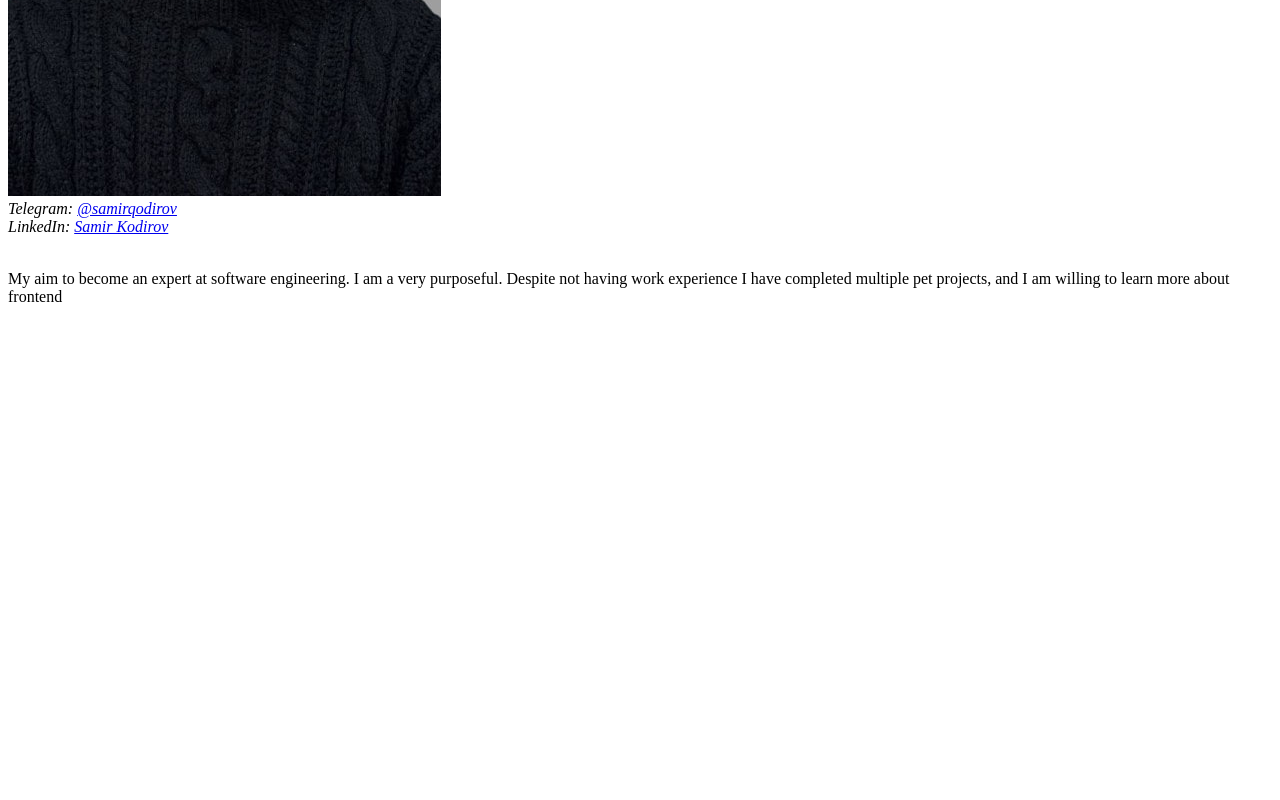
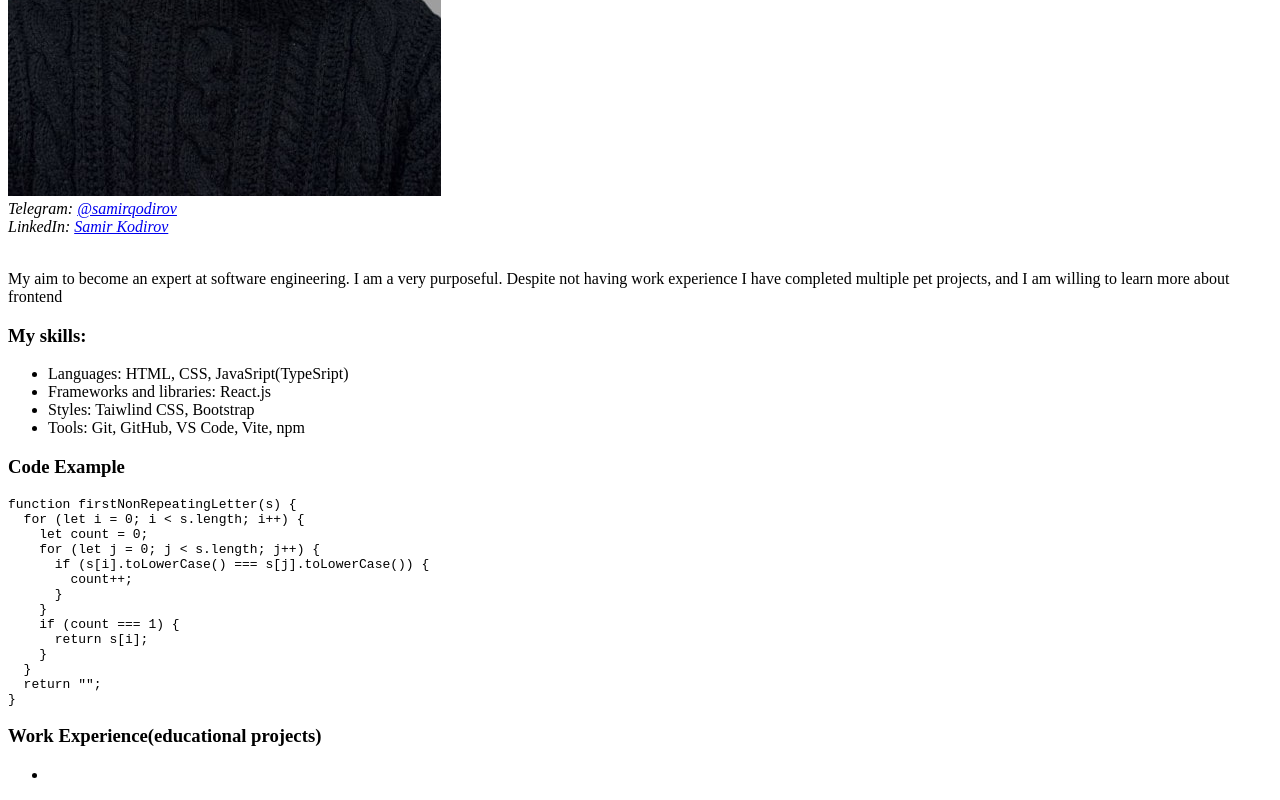
Before and after one commit to Kodirov2samir/rsschool-cv, a plain HTML site: page index.html in a window 1280 px wide. Shown: the part 497-1297 px from the top of the page. Before the commit the page ends 819 px from the top, so only its background shows below. Drawn offline with Linux system fonts and the light colour scheme.

Commit message:
feat: add skills section and code example

```diff
--- a/index.html
+++ b/index.html
@@ -33,5 +33,32 @@
       purposeful. Despite not having work experience I have completed multiple
       pet projects, and I am willing to learn more about frontend
     </p>
+    <h3>My skills:</h3>
+    <ul>
+      <li>Languages: HTML, CSS, JavaSript(TypeSript)</li>
+      <li>Frameworks and libraries: React.js</li>
+      <li>Styles: Taiwlind CSS, Bootstrap</li>
+      <li>Tools: Git, GitHub, VS Code, Vite, npm</li>
+    </ul>
+    <h3>Code Example</h3>
+    <pre><code>function firstNonRepeatingLetter(s) {
+  for (let i = 0; i &lt; s.length; i++) {
+    let count = 0;
+    for (let j = 0; j &lt; s.length; j++) {
+      if (s[i].toLowerCase() === s[j].toLowerCase()) {
+        count++;
+      }
+    }
+    if (count === 1) {
+      return s[i];
+    }
+  }
+  return "";
+}</code></pre>
+
+    <h3>Work Experience(educational projects)</h3>
+    <ul>
+      <li></li>
+    </ul>
   </body>
 </html>
```
